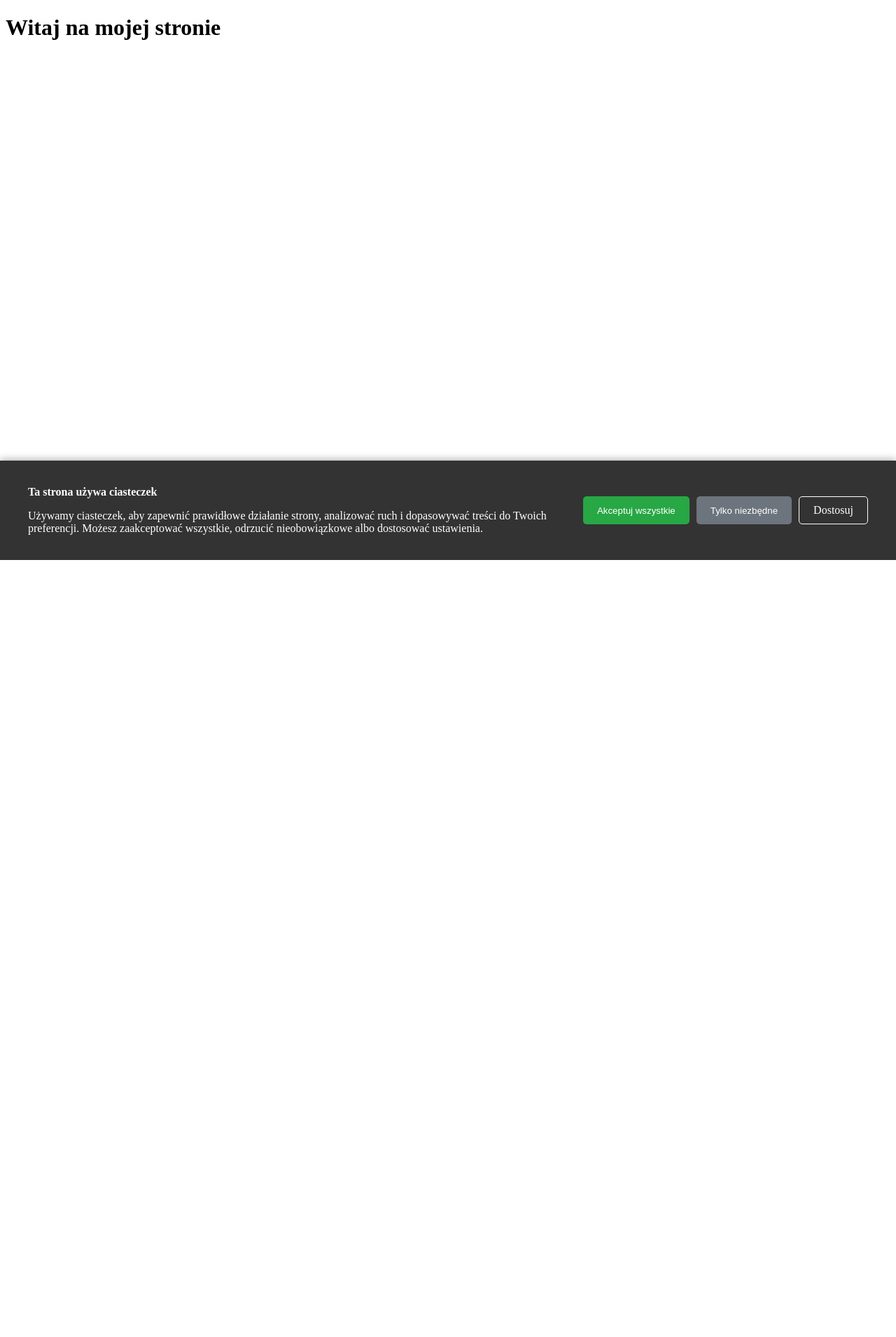
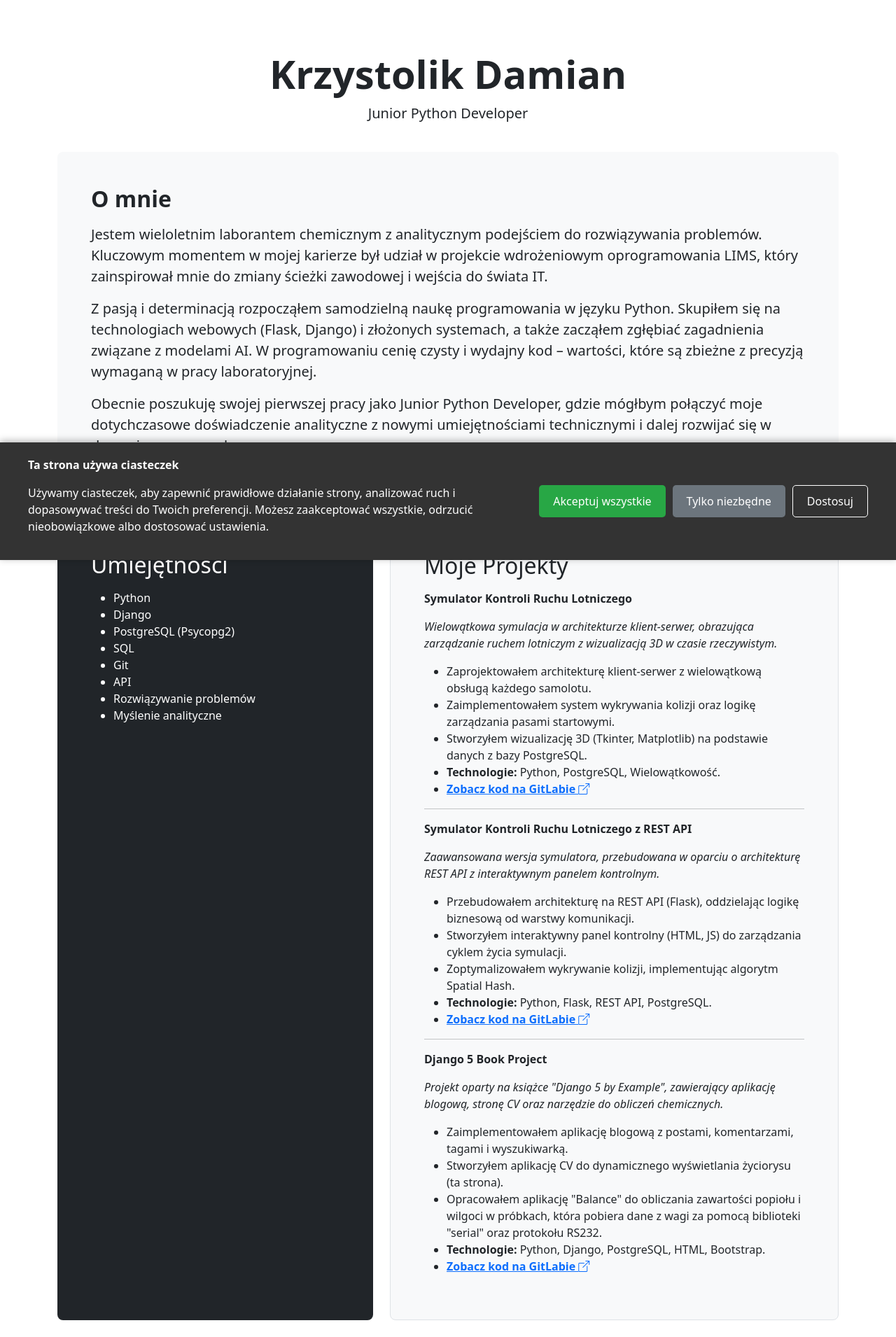
Before and after one commit to damiankrzystolik/my_cv_blog_site, a Django app: page / in a window 1280 px wide. Shown: the whole page at 70% size. Before the commit the page ends 800 px from the top, so only its background shows below. Run offline with Django 5.2, Linux system fonts and the light colour scheme.

Commit message:
feat: add static CV page as apps.cv
- Add apps.cv Django app with a single static view rendering the CV page
  - Register apps.cv in INSTALLED_APPS and wire up URLs at "/"
  - Add Bootstrap 5.3 and Bootstrap Icons to base.html
  - Add ruff to pyproject.toml dependencies and update uv.lock

```diff
--- /dev/null
+++ b/apps/cv/admin.py
@@ -0,0 +1 @@
+# Register your models here.
--- /dev/null
+++ b/apps/cv/apps.py
@@ -0,0 +1,6 @@
+from django.apps import AppConfig
+
+
+class CvConfig(AppConfig):
+    default_auto_field = "django.db.models.BigAutoField"
+    name = "apps.cv"
--- /dev/null
+++ b/apps/cv/models.py
@@ -0,0 +1 @@
+# Create your models here.
--- /dev/null
+++ b/apps/cv/tests.py
@@ -0,0 +1 @@
+# Create your tests here.
--- /dev/null
+++ b/apps/cv/urls.py
@@ -0,0 +1,9 @@
+from django.urls import path
+
+from . import views
+
+app_name = "cv"
+
+urlpatterns = [
+    path("", views.cv_view, name="cv"),
+]
--- /dev/null
+++ b/apps/cv/views.py
@@ -0,0 +1,5 @@
+from django.shortcuts import render
+
+
+def cv_view(request):
+    return render(request, "cv/cv.html")
--- a/config/settings/base.py
+++ b/config/settings/base.py
@@ -28,6 +28,7 @@ LOCAL_APPS = [
     "apps.core",
     "apps.users",
     "apps.cookies",
+    "apps.cv",
 ]
 
 INSTALLED_APPS = DJANGO_APPS + THIRD_PARTY_APPS + LOCAL_APPS
--- a/config/urls.py
+++ b/config/urls.py
@@ -19,15 +19,15 @@ from django.conf import settings
 from django.conf.urls.static import static
 from django.contrib import admin
 from django.urls import include, path
-from django.views.generic import TemplateView
 
 urlpatterns = [
     path("admin/", admin.site.urls),
     path("api/", include("apps.users.urls")),
     path("cookies/", include("apps.cookies.urls")),
-    path("", TemplateView.as_view(template_name="base.html"), name="home"),
+    # path("", TemplateView.as_view(template_name="base.html"), name="home"),
     path("", include("django_prometheus.urls")),
     path("health/", include("apps.core.urls")),
+    path("", include("apps.cv.urls")),
 ]
 
 if settings.DEBUG:
--- a/pyproject.toml
+++ b/pyproject.toml
@@ -1,6 +1,10 @@
 [project]
 name = "django-template"
 version = "1.0.1"
+dependencies = [
+    "django>=5.2.15",
+    "ruff>=0.15.20",
+]
 
 [tool.ruff]
 target-version = "py312"
--- a/templates/base.html
+++ b/templates/base.html
@@ -4,16 +4,18 @@
 <head>
     <meta charset="UTF-8">
     <title>{% block title %}Moja strona{% endblock %}</title>
+    <link rel="stylesheet" href="https://cdn.jsdelivr.net/npm/bootstrap@5.3.3/dist/css/bootstrap.min.css">
+    <link rel="stylesheet" href="https://cdn.jsdelivr.net/npm/bootstrap-icons@1.11.3/font/bootstrap-icons.min.css">
     <link rel="stylesheet" href="{% static 'cookies/css/cookies.css' %}">
     {% block extra_css %}{% endblock %}
 </head>
 <body>
     {% block content %}
-    <h1>Witaj na mojej stronie</h1>
     {% endblock %}
 
+
     {% cookie_consent_banner %}
-
+    <script src="https://cdn.jsdelivr.net/npm/bootstrap@5.3.3/dist/js/bootstrap.bundle.min.js"></script>
     <script src="{% static 'cookies/js/cookies.js' %}"></script>
     {% block extra_js %}{% endblock %}
 </body>
--- /dev/null
+++ b/templates/cv/cv.html
@@ -0,0 +1,97 @@
+{% extends "base.html" %}
+
+{% block title %}Moje CV.{% endblock %}
+
+{% block content %}
+<div class="container py-4">
+
+    <!-- RZĄD 1: NAGŁÓWEK -->
+    <div class="row">
+        <div class="col-12">
+            <div class="px-4 pt-5 pb-3 text-center">
+                <h1 class="display-4 fw-bold">Krzystolik Damian</h1>
+                <p class="lead mb-4">Junior Python Developer</p>
+            </div>
+        </div>
+    </div>
+
+    <!-- RZĄD 2: O MNIE -->
+    <div class="row mb-4">
+        <div class="col-12">
+            <div class="p-5 bg-light rounded-3">
+                <h2 class="fw-bold">O mnie</h2>
+                <p class="fs-5 mt-3">Jestem wieloletnim laborantem chemicznym z analitycznym podejściem do rozwiązywania problemów. Kluczowym momentem w mojej karierze był udział w projekcie wdrożeniowym oprogramowania LIMS, który zainspirował mnie do zmiany ścieżki zawodowej i wejścia do świata IT.</p>
+                <p class="fs-5">Z pasją i determinacją rozpocząłem samodzielną naukę programowania w języku Python. Skupiłem się na technologiach webowych (Flask, Django) i złożonych systemach, a także zacząłem zgłębiać zagadnienia związane z modelami AI. W programowaniu cenię czysty i wydajny kod – wartości, które są zbieżne z precyzją wymaganą w pracy laboratoryjnej.</p>
+                <p class="fs-5">Obecnie poszukuję swojej pierwszej pracy jako Junior Python Developer, gdzie mógłbym połączyć moje dotychczasowe doświadczenie analityczne z nowymi umiejętnościami technicznymi i dalej rozwijać się w dynamicznym zespole.</p>
+            </div>
+        </div>
+    </div>
+
+    <!-- RZĄD 3: UMIEJĘTNOŚCI I PROJEKTY -->
+    <div class="row align-items-md-stretch">
+        <!-- Kolumna Umiejętności -->
+        <div class="col-md-5 mb-4 mb-md-0">
+            <div class="h-100 p-5 text-white bg-dark rounded-3">
+                <h2>Umiejętności</h2>
+                <ul class="mt-3">
+                    <li>Python</li>
+                    <li>Django</li>
+                    <li>PostgreSQL (Psycopg2)</li>
+                    <li>SQL</li>
+                    <li>Git</li>
+                    <li>API</li>
+                    <li>Rozwiązywanie problemów</li>
+                    <li>Myślenie analityczne</li>
+                </ul>
+            </div>
+        </div>
+
+        <!-- Kolumna Projekty -->
+        <div class="col-md-7">
+            <div class="h-100 p-5 bg-light border rounded-3">
+                <h2>Moje Projekty</h2>
+
+                <!-- PROJEKT 1: Symulator Ruchu Lotniczego -->
+                <div class="mt-3">
+                    <p><strong>Symulator Kontroli Ruchu Lotniczego</strong></p>
+                    <p class="fst-italic">Wielowątkowa symulacja w architekturze klient-serwer, obrazująca zarządzanie ruchem lotniczym z wizualizacją 3D w czasie rzeczywistym.</p>
+                    <ul>
+                        <li>Zaprojektowałem architekturę klient-serwer z wielowątkową obsługą każdego samolotu.</li>
+                        <li>Zaimplementowałem system wykrywania kolizji oraz logikę zarządzania pasami startowymi.</li>
+                        <li>Stworzyłem wizualizację 3D (Tkinter, Matplotlib) na podstawie danych z bazy PostgreSQL.</li>
+                        <li><strong>Technologie:</strong> Python, PostgreSQL, Wielowątkowość.</li>
+                        <li><a href="https://gitlab.com/damiankrzystolik/airport" target="_blank" class="fw-bold">Zobacz kod na GitLabie <i class="bi bi-box-arrow-up-right"></i></a></li>
+                    </ul>
+                </div>
+                <hr>
+                <!-- PROJEKT 2: Symulator z REST API -->
+                <div>
+                    <p><strong>Symulator Kontroli Ruchu Lotniczego z REST API</strong></p>
+                    <p class="fst-italic">Zaawansowana wersja symulatora, przebudowana w oparciu o architekturę REST API z interaktywnym panelem kontrolnym.</p>
+                    <ul>
+                        <li>Przebudowałem architekturę na REST API (Flask), oddzielając logikę biznesową od warstwy komunikacji.</li>
+                        <li>Stworzyłem interaktywny panel kontrolny (HTML, JS) do zarządzania cyklem życia symulacji.</li>
+                        <li>Zoptymalizowałem wykrywanie kolizji, implementując algorytm Spatial Hash.</li>
+                        <li><strong>Technologie:</strong> Python, Flask, REST API, PostgreSQL.</li>
+                        <li><a href="https://gitlab.com/damiankrzystolik/airport_api" target="_blank" class="fw-bold">Zobacz kod na GitLabie <i class="bi bi-box-arrow-up-right"></i></a></li>
+                    </ul>
+                </div>
+                <hr>
+                <!-- PROJEKT 3: Django 5 Book Project -->
+                <div>
+                    <p><strong>Django 5 Book Project</strong></p>
+                    <p class="fst-italic">Projekt oparty na książce "Django 5 by Example", zawierający aplikację blogową, stronę CV oraz narzędzie do obliczeń chemicznych.</p>
+                    <ul>
+                        <li>Zaimplementowałem aplikację blogową z postami, komentarzami, tagami i wyszukiwarką.</li>
+                        <li>Stworzyłem aplikację CV do dynamicznego wyświetlania życiorysu (ta strona).</li>
+                        <li>Opracowałem aplikację "Balance" do obliczania zawartości popiołu i wilgoci w próbkach, która pobiera dane z wagi za pomocą biblioteki "serial" oraz protokołu RS232.</li>
+                        <li><strong>Technologie:</strong> Python, Django, PostgreSQL, HTML, Bootstrap.</li>
+                        <li><a href="https://gitlab.com/damiankrzystolik/django5book/-/tree/main?ref_type=heads" target="_blank" class="fw-bold">Zobacz kod na GitLabie <i class="bi bi-box-arrow-up-right"></i></a></li>
+                    </ul>
+                </div>
+
+            </div>
+        </div>
+    </div>
+</div>
+{% endblock %}
```
Also changed, not shown: apps/cv/__init__.py (added), apps/cv/migrations/__init__.py (added), 1 other file.
